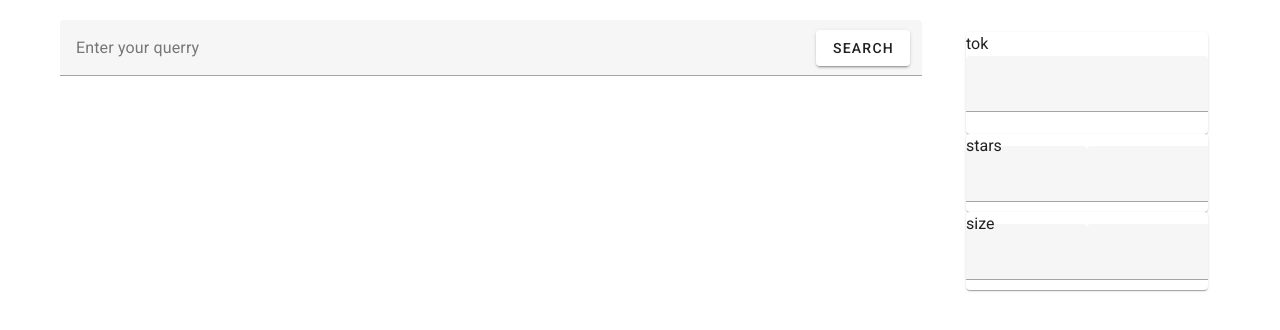
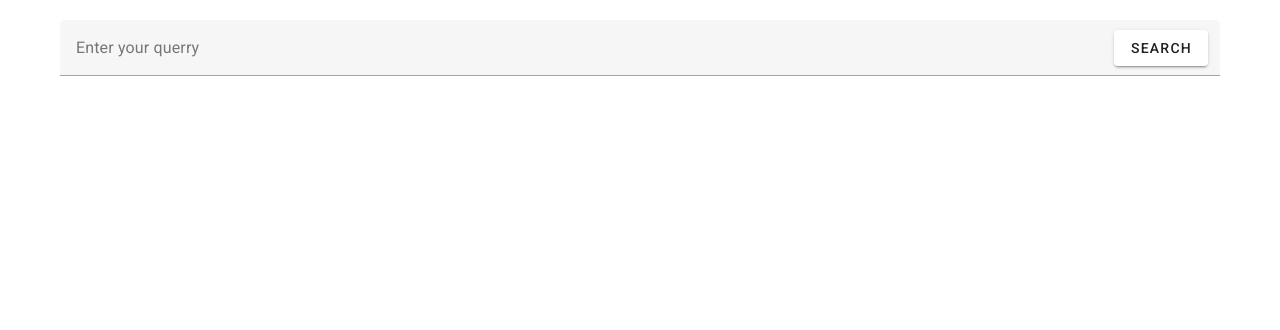
Before and after one commit to NikRam822/GoOpenSource, a Vue app in the folder go-open-source-front/: page /search in a window 1280 px wide. Shown: the top 330 px of the page. Built offline with nearby package versions, Linux system fonts and the light colour scheme.

Commit message:
Removed filter until it will be fixed

```diff
--- a/go-open-source-front/src/components/SearchPage.vue
+++ b/go-open-source-front/src/components/SearchPage.vue
@@ -7,9 +7,9 @@
           <ReposCards :repositories="repositories"></ReposCards>
         </v-container>
       </v-col>
-      <v-col cols='3'>
+      <!-- <v-col cols='3'>
         <Filter></Filter>
-      </v-col>
+      </v-col> -->
     </v-row>
   </v-container>
 </template>
```
